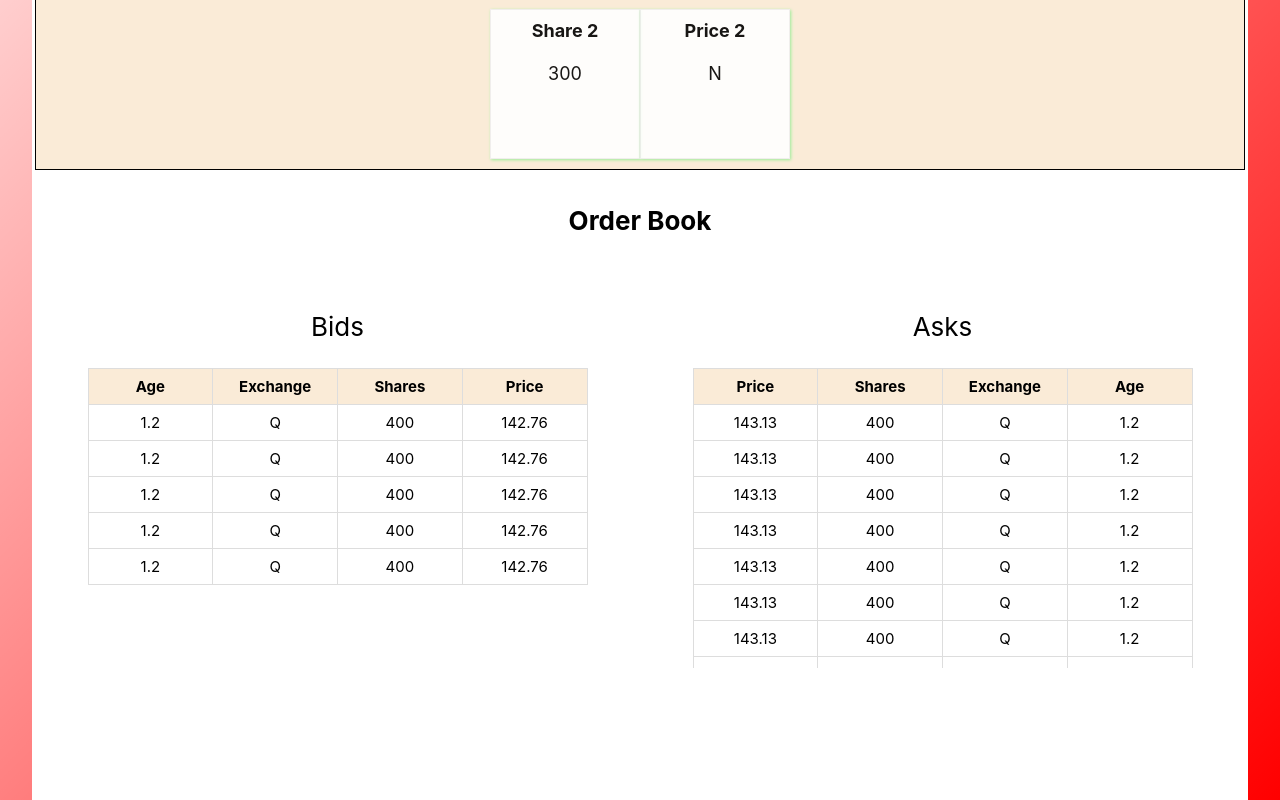
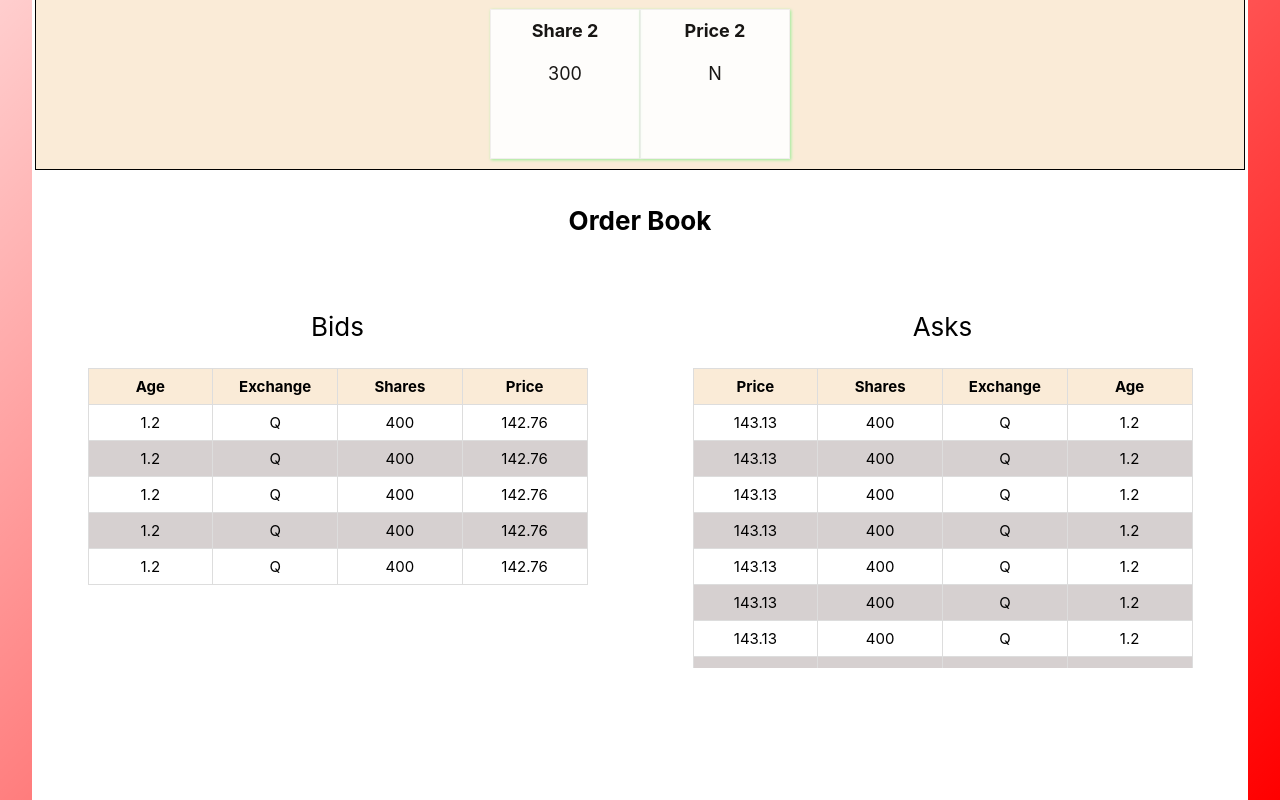
Before and after one commit to prakashkumar264/playground, a React (Create React App) app: page /Exercisefive in a window 1280 px wide. Shown: the part 500-1300 px from the top of the page. Built offline with nearby package versions, Linux system fonts and the light colour scheme.

Commit message:
Update exercisefive.css

```diff
--- a/src/exercisefive.css
+++ b/src/exercisefive.css
@@ -135,6 +135,11 @@ tr:hover {
     top: 0;
   }
 
+  tr:nth-child(even) {
+    background: rgb(214, 208, 208);
+}
+
+
 @media (min-width: 600px) {
    .borderForFlex{
      margin-top: 13vh;
```
